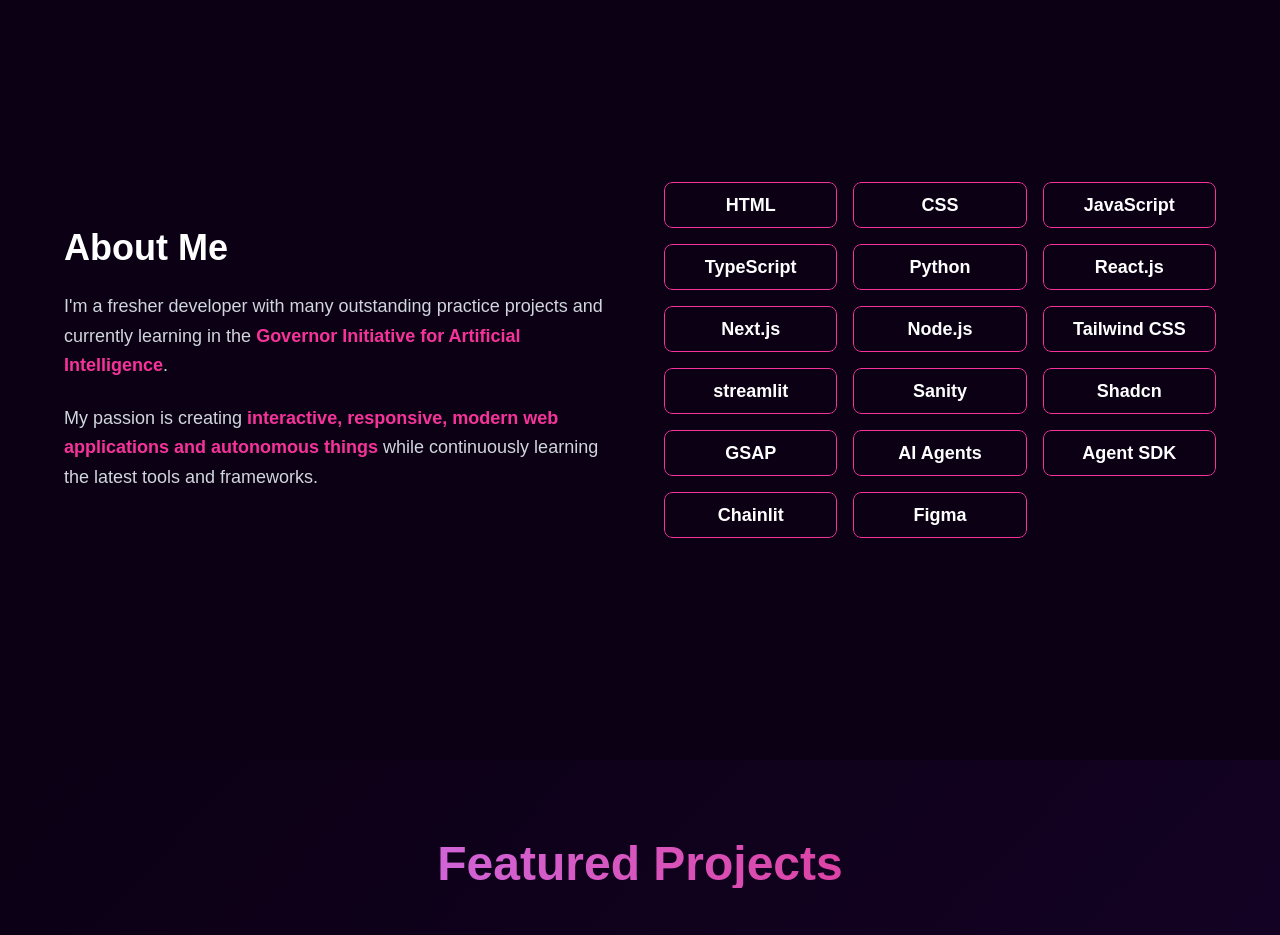
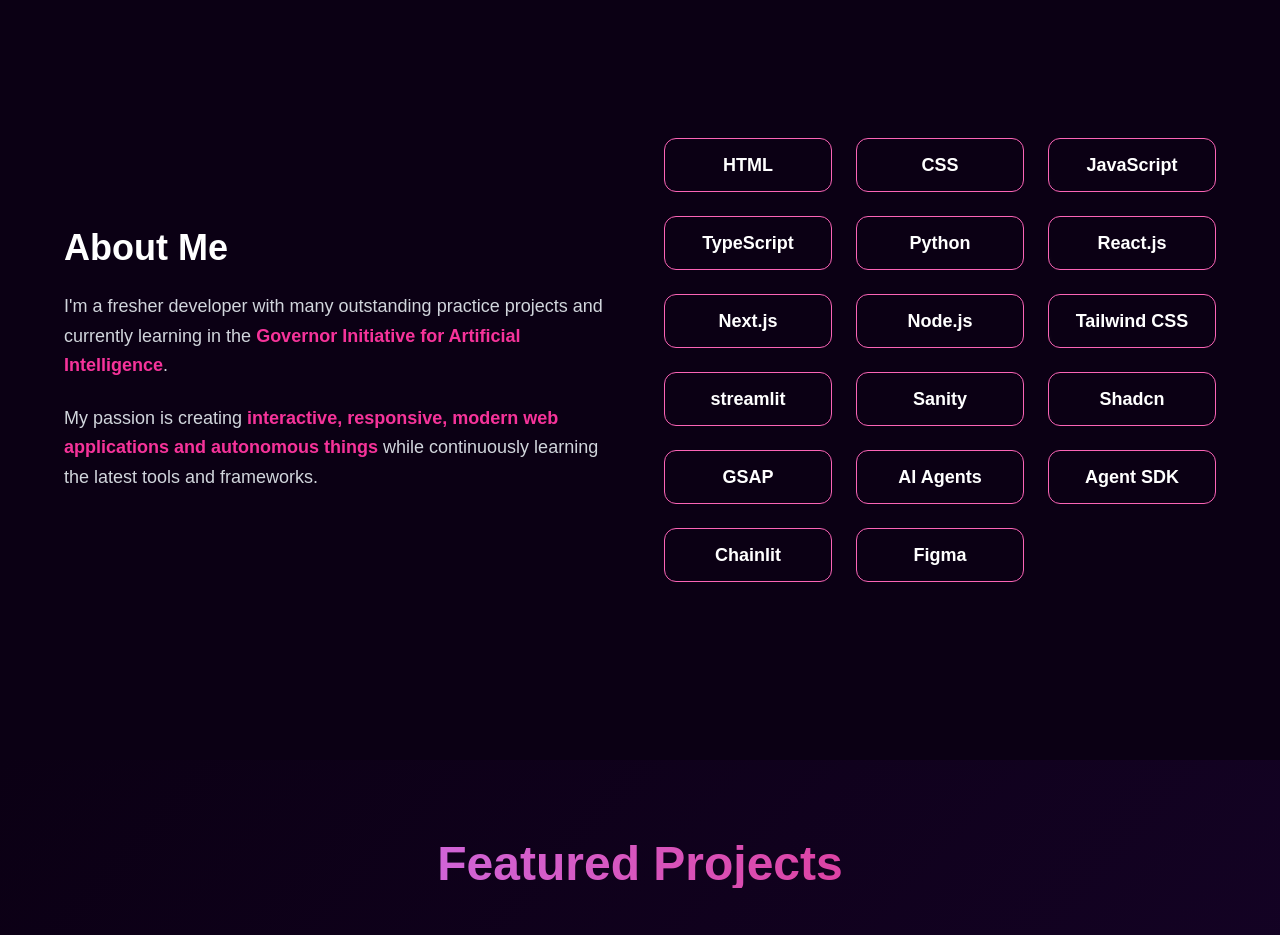
Before and after one commit to hassannadeemansari/Portfolio3, a Next.js app: page / in a window 1280 px wide. Shown: the part 1400-2335 px from the top of the page. Built offline with nearby package versions, Linux system fonts and the light colour scheme.

Commit message:
Add files via upload

```diff
--- a/src/Compnents/SkillsSection.tsx
+++ b/src/Compnents/SkillsSection.tsx
@@ -1,19 +1,40 @@
 "use client";
-import { motion } from "framer-motion";
+import { motion, Variants } from "framer-motion";
 import { useState } from "react";
 
 const skills = [
   "HTML", "CSS", "JavaScript", "TypeScript", "Python", "React.js", "Next.js",
   "Node.js", "Tailwind CSS", "streamlit", "Sanity", "Shadcn", "GSAP",
-  "AI Agents", "Agent SDK", "Chainlit" , "Figma"
+  "AI Agents", "Agent SDK", "Chainlit", "Figma"
 ];
+
+const containerVariants: Variants = {
+  hidden: { opacity: 0 },
+  visible: {
+    opacity: 1,
+    transition: { staggerChildren: 0.25, delayChildren: 0.1 },
+  },
+};
+
+const itemVariants: Variants = {
+  hidden: { opacity: 0, scale: 0.5, rotateY: 90 },
+  visible: {
+    opacity: 1,
+    scale: 1,
+    rotateY: 0,
+    transition: {
+      duration: 0.9,
+      ease: [0.25, 0.8, 0.25, 1], // smooth cubic-bezier
+    },
+  },
+};
 
 export default function SkillsSection() {
   const [activeSkill, setActiveSkill] = useState<number | null>(null);
 
   const handleClick = (index: number) => {
     setActiveSkill(index);
-    setTimeout(() => setActiveSkill(null), 700); // Reset after animation ends
+    setTimeout(() => setActiveSkill(null), 700);
   };
 
   return (
@@ -24,7 +45,7 @@
         <motion.div
           initial={{ opacity: 0, x: -50 }}
           whileInView={{ opacity: 1, x: 0 }}
-          transition={{ duration: 0.8 }}
+          transition={{ duration: 1, ease: "easeInOut" }}
           className="space-y-6"
         >
           <h2 className="text-4xl font-bold">About Me</h2>
@@ -44,29 +65,39 @@
           </p>
         </motion.div>
 
-        {/* ✅ RIGHT SIDE - Skills */}
+        {/* ✅ RIGHT SIDE - 3D Skills */}
         <motion.div
-          initial={{ opacity: 0, x: 50 }}
-          whileInView={{ opacity: 1, x: 0 }}
-          transition={{ duration: 0.8 }}
-          className="grid grid-cols-1 sm:grid-cols-3 gap-4"
+          style={{ perspective: "1200px" }} // Gives 3D depth
+          variants={containerVariants}
+          initial="hidden"
+          whileInView="visible"
+          viewport={{ once: true }}
+          className="grid grid-cols-1 sm:grid-cols-3 gap-6"
         >
           {skills.map((skill, i) => (
-            <div
+            <motion.div
               key={i}
-              className="group relative overflow-hidden rounded-lg"
+              variants={itemVariants}
+              whileHover={{
+                scale: 1.1,
+                rotateX: 10,
+                rotateY: -10,
+                boxShadow: "0px 15px 25px rgba(255, 105, 180, 0.4)",
+                transition: { duration: 0.4 },
+              }}
+              className="group relative overflow-hidden rounded-xl border border-pink-400 "
               onClick={() => handleClick(i)}
             >
-              <button className="relative z-10 w-full px-4 py-2 text-lg font-semibold border border-pink-500 rounded-lg bg-transparent text-white group-hover:shadow-[0_0_15px_rgba(255,255,255,0.6)] transition-all duration-500">
+              <button className="relative z-10 w-full px-4 py-3 text-lg font-semibold text-white">
                 {skill}
               </button>
 
-              {/* ✅ Shine Effect Works on Hover + Click */}
+              {/* ✅ Shine Effect */}
               <span
                 className={`absolute top-0 left-[-100%] w-full h-full bg-gradient-to-r from-transparent via-white/40 to-transparent skew-x-12 transition-all duration-700 ease-in-out
                   group-hover:left-[100%] ${activeSkill === i ? "left-[100%]" : ""}`}
               ></span>
-            </div>
+            </motion.div>
           ))}
         </motion.div>
       </div>
```
